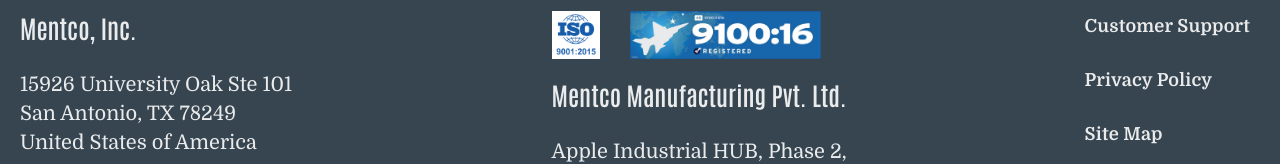
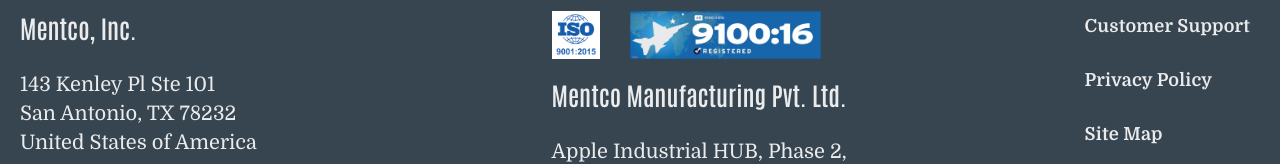
Before and after one commit to mentco/website, a plain HTML site: page about.html in a window 1280 px wide. Shown: the part 642-806 px from the top of the page. Drawn offline with Linux system fonts and the light colour scheme; a web font is replaced by a local one.

Commit message:
Updated address

```diff
--- a/about.html
+++ b/about.html
@@ -104,10 +104,10 @@
 					<ul>
 						<li>Physical Address
 							<br>
-							15926 University Oak
-							<br>
-							San Antonio, Texas 78249
-							<br>
+							143 Kenley Pl Ste 101
+								<br>
+								San Antonio, TX 78232
+								<br>
 							United States of America
 						</li>
 						<li>Serves as the focal point for customers globally yet business hours are in the same time zone as most of our customers.</li>
@@ -269,9 +269,9 @@
             <h2>Headquarters</h2>
             <div>
                 <h3>Mentco, Inc.</h3>
-		        <p>15926 University Oak Ste 101
+		        <p>143 Kenley Pl Ste 101
 		            <br>
-		            San Antonio, TX 78249
+		            San Antonio, TX 78232
 		            <br>
 		            United States of America
                 </p>
```
